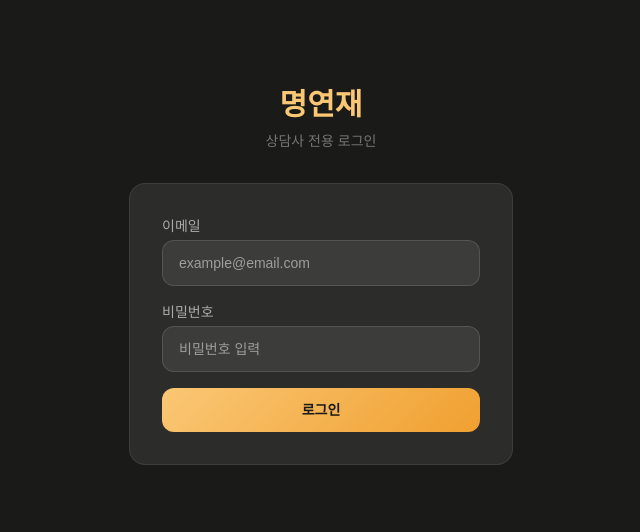
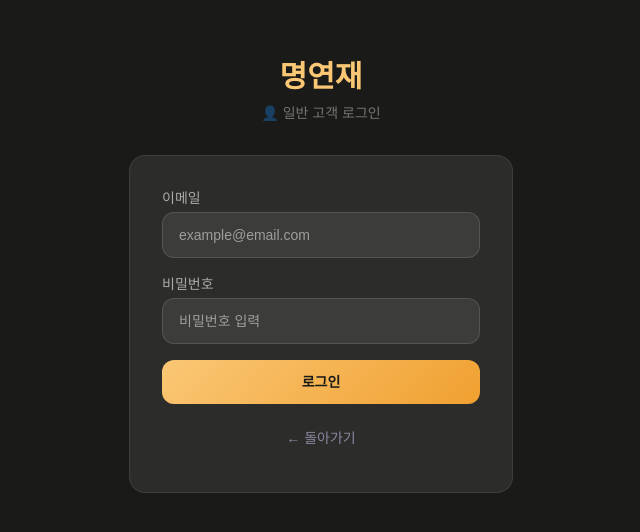
Before and after one commit to lysh0112-cpu/myjae, a Next.js app: page /auth/login in a window 1280 px wide. Shown: the part 124-656 px from the top of the page, without its empty margins (319-959 px from the left). Built offline with nearby package versions, Linux system fonts and the light colour scheme; no server answers.

Commit message:
Update page.tsx

```diff
--- a/app/auth/login/page.tsx
+++ b/app/auth/login/page.tsx
@@ -1,10 +1,14 @@
 'use client'
-import { useState } from 'react'
-import { useRouter } from 'next/navigation'
+import { useState, Suspense } from 'react'
+import { useRouter, useSearchParams } from 'next/navigation'
 import { supabase } from '@/lib/supabase'
 
-export default function LoginPage() {
+function LoginForm() {
   const router = useRouter()
+  const searchParams = useSearchParams()
+  const type = searchParams.get('type') || 'customer'
+  const isConsultant = type === 'consultant'
+
   const [email, setEmail] = useState('')
   const [password, setPassword] = useState('')
   const [error, setError] = useState('')
@@ -14,23 +18,21 @@ export default function LoginPage() {
     e.preventDefault()
     setLoading(true)
     setError('')
-
     const { error } = await supabase.auth.signInWithPassword({ email, password })
-
     if (error) {
       setError('이메일 또는 비밀번호가 올바르지 않습니다.')
       setLoading(false)
       return
     }
-
-    const { data: consultant } = await supabase
-      .from('consultants')
-      .select('id')
-      .eq('email', email)
-      .single()
-
-    if (consultant) {
-      router.push(`/manseryeok/consultant?consultantId=${consultant.id}`)
+    if (isConsultant) {
+      const { data: consultant } = await supabase
+        .from('consultants').select('id').eq('email', email).single()
+      if (consultant) {
+        router.push(`/manseryeok/consultant?consultantId=${consultant.id}`)
+      } else {
+        setError('상담사 계정이 아닙니다.')
+        setLoading(false)
+      }
     } else {
       router.push('/')
     }
@@ -38,37 +40,53 @@ export default function LoginPage() {
 
   return (
     <div className="min-h-screen flex items-center justify-center px-4"
-      style={{background:'#1a1a18'}}>
+      style={{ background: '#1a1a18' }}>
       <div className="w-full max-w-sm">
         <div className="text-center mb-8">
-          <h1 className="text-3xl font-bold" style={{color:'#FAC775'}}>명연재</h1>
-          <p className="text-sm mt-2" style={{color:'rgba(255,255,255,0.4)'}}>상담사 전용 로그인</p>
+          <h1 className="text-3xl font-bold" style={{ color: '#FAC775' }}>명연재</h1>
+          <p className="text-sm mt-2" style={{ color: 'rgba(255,255,255,0.4)' }}>
+            {isConsultant ? '🔮 상담사 로그인' : '👤 일반 고객 로그인'}
+          </p>
         </div>
-        <div className="rounded-2xl p-8" style={{background:'#2C2C2A', border:'1px solid rgba(255,255,255,0.08)'}}>
+        <div className="rounded-2xl p-8"
+          style={{ background: '#2C2C2A', border: '1px solid rgba(255,255,255,0.08)' }}>
           <form onSubmit={handleLogin} className="space-y-4">
             <div>
-              <label className="block text-sm mb-1" style={{color:'rgba(255,255,255,0.6)'}}>이메일</label>
+              <label className="block text-sm mb-1" style={{ color: 'rgba(255,255,255,0.6)' }}>이메일</label>
               <input type="email" value={email} onChange={(e) => setEmail(e.target.value)} required
                 className="w-full rounded-xl px-4 py-3 text-sm focus:outline-none"
-                style={{background:'rgba(255,255,255,0.08)', color:'#fff', border:'1px solid rgba(255,255,255,0.12)'}}
+                style={{ background: 'rgba(255,255,255,0.08)', color: '#fff', border: '1px solid rgba(255,255,255,0.12)' }}
                 placeholder="example@email.com" />
             </div>
             <div>
-              <label className="block text-sm mb-1" style={{color:'rgba(255,255,255,0.6)'}}>비밀번호</label>
+              <label className="block text-sm mb-1" style={{ color: 'rgba(255,255,255,0.6)' }}>비밀번호</label>
               <input type="password" value={password} onChange={(e) => setPassword(e.target.value)} required
                 className="w-full rounded-xl px-4 py-3 text-sm focus:outline-none"
-                style={{background:'rgba(255,255,255,0.08)', color:'#fff', border:'1px solid rgba(255,255,255,0.12)'}}
+                style={{ background: 'rgba(255,255,255,0.08)', color: '#fff', border: '1px solid rgba(255,255,255,0.12)' }}
                 placeholder="비밀번호 입력" />
             </div>
-            {error && <p className="text-sm" style={{color:'#ff8080'}}>{error}</p>}
+            {error && <p className="text-sm" style={{ color: '#ff8080' }}>{error}</p>}
             <button type="submit" disabled={loading}
               className="w-full py-3 rounded-xl font-bold text-sm transition-all disabled:opacity-50"
-              style={{background:'linear-gradient(135deg,#FAC775,#f0a030)', color:'#1a1a18'}}>
+              style={{ background: 'linear-gradient(135deg, #FAC775, #f0a030)', color: '#1a1a18' }}>
               {loading ? '로그인 중...' : '로그인'}
             </button>
           </form>
+          <button onClick={() => router.back()}
+            className="w-full mt-3 py-3 rounded-xl text-sm"
+            style={{ color: '#8a88a0' }}>
+            ← 돌아가기
+          </button>
         </div>
       </div>
     </div>
   )
 }
+
+export default function LoginPage() {
+  return (
+    <Suspense>
+      <LoginForm />
+    </Suspense>
+  )
+}
```
